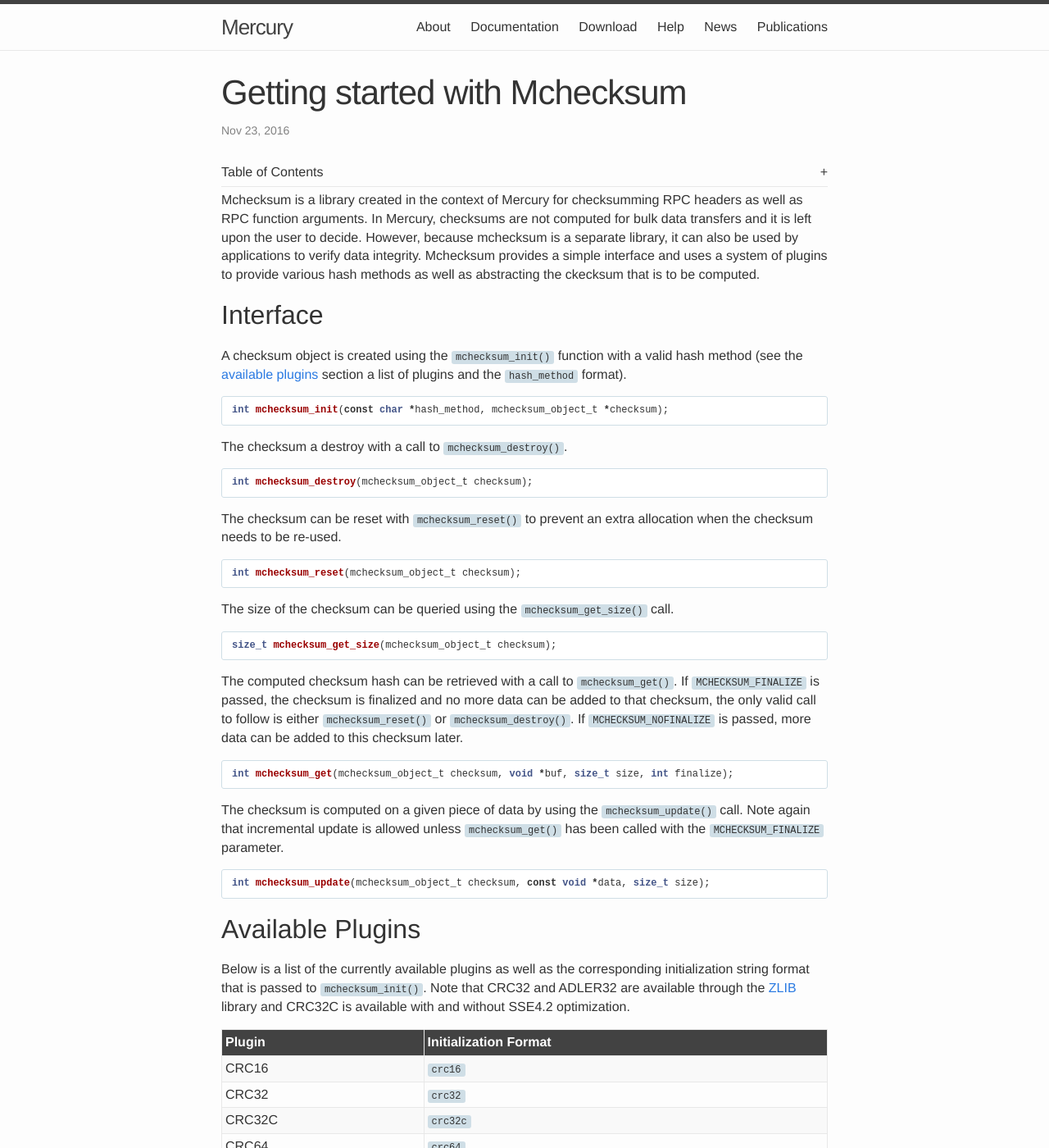
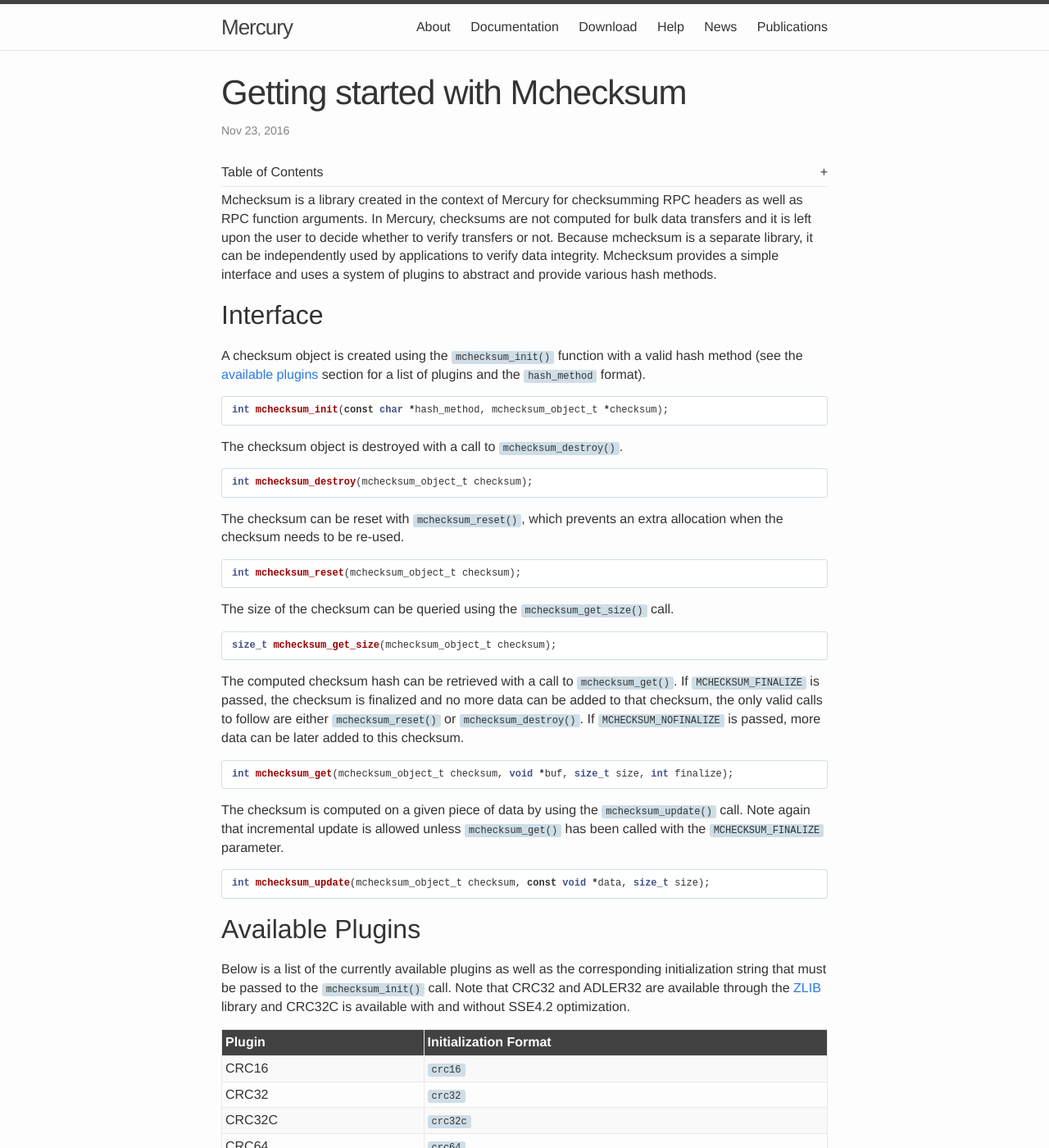
Before and after one commit to Mercury-HPC/Mercury-HPC.github.io, a Jekyll site: the page built from _posts/2016-11-23-mchecksum.markdown, in a window 1280 px wide and 1400 px high. Shown: the whole window at 82% size. Built offline with Jekyll 4.4.1, drawn with Linux system fonts in a browser that asks for light colours; nearby versions of some CDN libraries; some of the changed text lies outside the part shown.

Commit message:
Some more typos and tweaks to mchecksum post

```diff
--- a/_posts/2016-11-23-mchecksum.markdown
+++ b/_posts/2016-11-23-mchecksum.markdown
@@ -7,30 +7,30 @@ categories: documentation
 
 Mchecksum is a library created in the context of Mercury for checksumming RPC
 headers as well as RPC function arguments. In Mercury, checksums are not computed for
-bulk data transfers and it is left upon the user to decide.
-However, because mchecksum is a separate library, it can also be used by applications to
-verify data integrity. Mchecksum provides
-a simple interface and uses a system of plugins to provide various hash methods
-as well as abstracting the ckecksum that is to be computed.
+bulk data transfers and it is left upon the user to decide whether to verify
+transfers or not. Because mchecksum is a separate library, it can be
+independently used by applications to verify data integrity. Mchecksum provides
+a simple interface and uses a system of plugins to abstract and provide various
+hash methods.
 
 ## Interface
 
 A checksum object is created using the `mchecksum_init()` function with a
-valid hash method (see the [available plugins](#available-plugins) section
+valid hash method (see the [available plugins](#available-plugins) section for
 a list of plugins and the `hash_method` format).
 
 {% highlight C %}
 int mchecksum_init(const char *hash_method, mchecksum_object_t *checksum);
 {% endhighlight %}
 
-The checksum a destroy with a call to `mchecksum_destroy()`.
+The checksum object is destroyed with a call to `mchecksum_destroy()`.
 
 {% highlight C %}
 int mchecksum_destroy(mchecksum_object_t checksum);
 {% endhighlight %}
 
-The checksum can be reset with `mchecksum_reset()` to prevent an extra allocation
-when the checksum needs to be re-used.
+The checksum can be reset with `mchecksum_reset()`, which prevents an extra
+allocation when the checksum needs to be re-used.
 
 {% highlight C %}
 int mchecksum_reset(mchecksum_object_t checksum);
@@ -44,9 +44,9 @@ size_t mchecksum_get_size(mchecksum_object_t checksum);
 
 The computed checksum hash can be retrieved with a call to `mchecksum_get()`.
 If `MCHECKSUM_FINALIZE` is passed, the checksum is finalized and no more data
-can be added to that checksum, the only valid call to follow is either
+can be added to that checksum, the only valid calls to follow are either
 `mchecksum_reset()` or `mchecksum_destroy()`. If `MCHECKSUM_NOFINALIZE` is passed,
-more data can be added to this checksum later.
+more data can be later added to this checksum.
 
 {% highlight C %}
 int mchecksum_get(mchecksum_object_t checksum, void *buf, size_t size, int finalize);
@@ -64,7 +64,8 @@ int mchecksum_update(mchecksum_object_t checksum, const void *data, size_t size)
 ## Available Plugins
 
 Below is a list of the currently available plugins as well as the corresponding
-initialization string format that is passed to `mchecksum_init()`. Note that
+initialization string that must be passed to the `mchecksum_init()` call.
+Note that
 CRC32 and ADLER32 are available through the [ZLIB](http://www.zlib.net/) library and CRC32C is available
 with and without SSE4.2 optimization.
 
```
Also changed, not shown: other parts of _posts/2016-11-23-mchecksum.markdown (+1 -1 lines).
